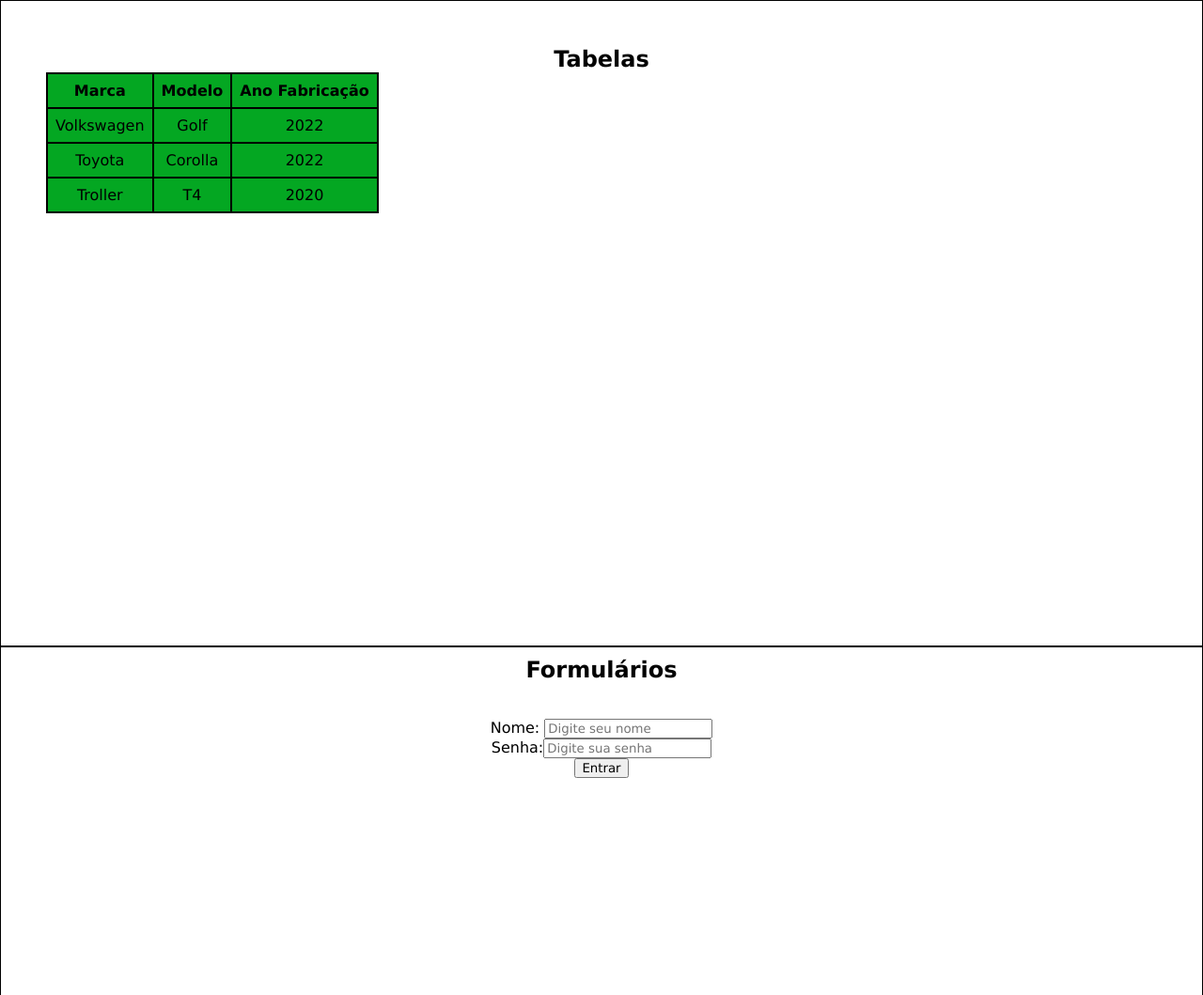
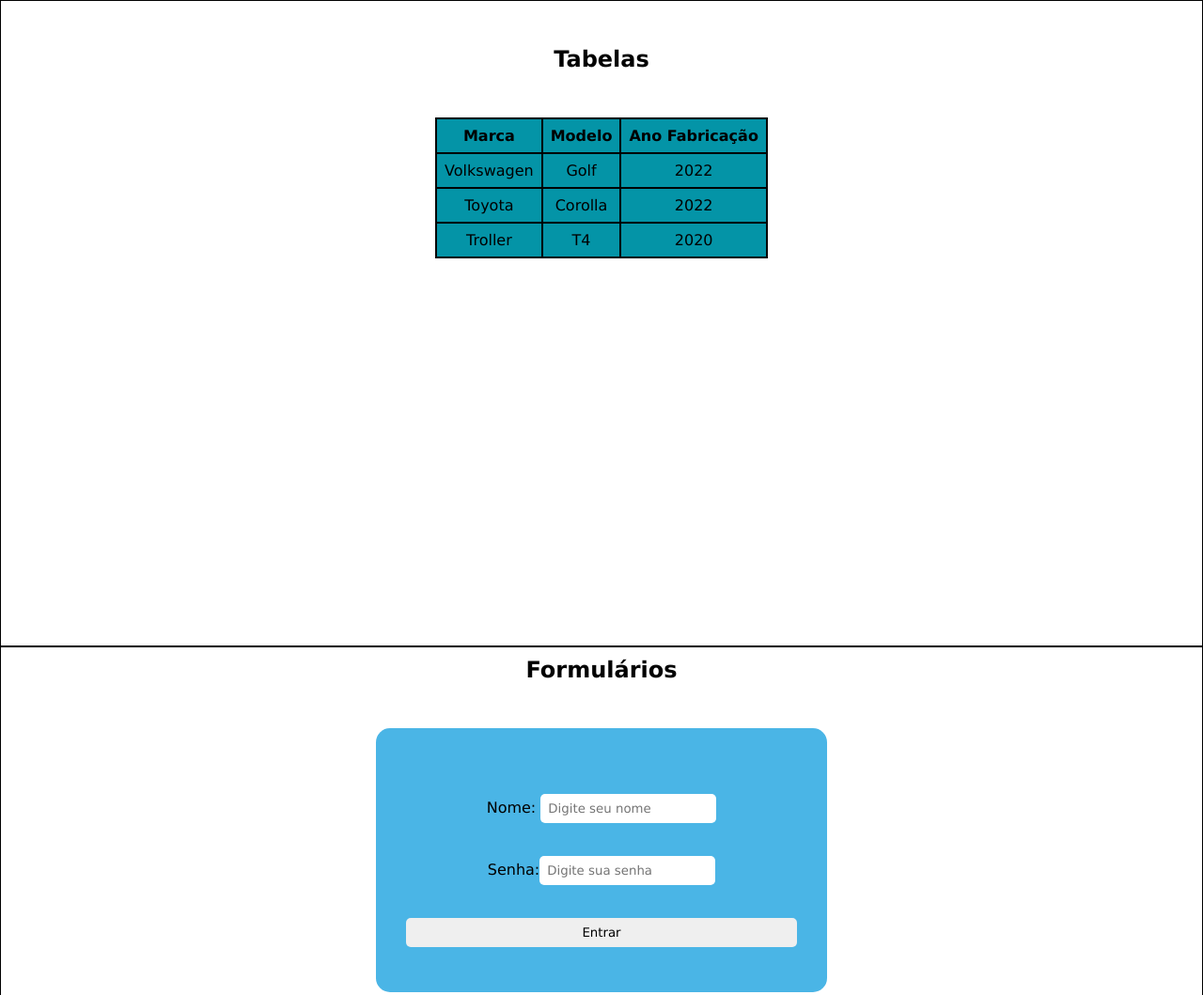
Before and after one commit to LeonardoSodre/front-review, a plain HTML site: page index.html in a window 1280 px wide. Shown: the part 800-1859 px from the top of the page at 94% size. Drawn offline with Linux system fonts and the light colour scheme.

Commit message:
finalizado

```diff
--- a/index.html
+++ b/index.html
@@ -19,22 +19,31 @@
 
     <section id="listas">
         <h2>Listas</h2>
+        <div>
             <ul>
 
                 <li> JavaScript </li>
                 <li> React</li>
                 <li> Node </li>
+                <li> Python</li>
+                <li> Django</li>
+                <li> Flask  </li>
             </ul>
                 <br><br>
             <ol>
                 <li> Docker</li>
+                <li> Kubernets</li>
+                <li> Kafka </li>
+                <li> Cloud</li>
                 <li> Git</li>
                 <li> Oracle SQL </li>
             </ol>
+        </div>
     </section>
 
     <section id="tabelas">
         <h2>Tabelas</h2>
+        <div>
         <table>
             <tr>
               <th>Marca</th>
@@ -57,16 +66,18 @@
                 <td>2020</td>
               </tr>
           </table>
-
+        </div>
     </section>
     <section id="formularios">
         <h2>Formulários</h2>
+        <div>
              <form action="">
                 <br><br>
-          <label for=""> Nome: <input type="text" placeholder="Digite seu nome"></label> <br>
+                <div> <label for=""> Nome: <input type="text" placeholder="Digite seu nome"></label> <br>
                 <label for="">Senha:<input type="password" name="senha" id="" placeholder="Digite sua senha"></label>
                 <br><input type="submit" value="Entrar">
                 </form>
+         </div>
     </section>
    </main>
 </body>
--- a/style.css
+++ b/style.css
@@ -7,7 +7,7 @@
 }
 
 header{
-    background: #082D0F;
+    background: #0494a7;
     height: 7rem;
     display: flex;
     justify-content: center;
@@ -15,6 +15,7 @@ header{
     position: fixed;
     width: 100%;
     top: 0;
+
 
 }
 header a{
@@ -65,16 +66,41 @@ table, th, td{
     border-collapse: collapse;
     padding: 0.5rem;
 
-    background-color: #04a722;
+    background-color: #0494a7;
 }
 section#tabelas{
     text-align: center;
 }
 
 thead{
-    background-color: #082D0F;
+    background-color: #0494a7;
 }
 
-div#listadiv{
+form div {
     display: flex;
+    flex-direction: column;
+    gap: 0.5rem;
+    margin-bottom: 1rem;
 }
+
+form input {
+    padding: 0.5rem;
+    border-radius: 5px;
+    border: 0;
+}
+
+#formularios > div {
+    background: #4ab5e6;
+    max-width: 30rem;
+    padding: 2rem;
+    margin-inline: auto;
+    margin-top: 3rem;
+    border-radius: 15px;
+}
+
+#listas > div, #tabelas > div {
+    display: flex;
+    gap: 3rem;
+    justify-content: center;
+    margin-top: 3rem;
+}
```
Lines whose indentation alone changed are shown as unchanged.
